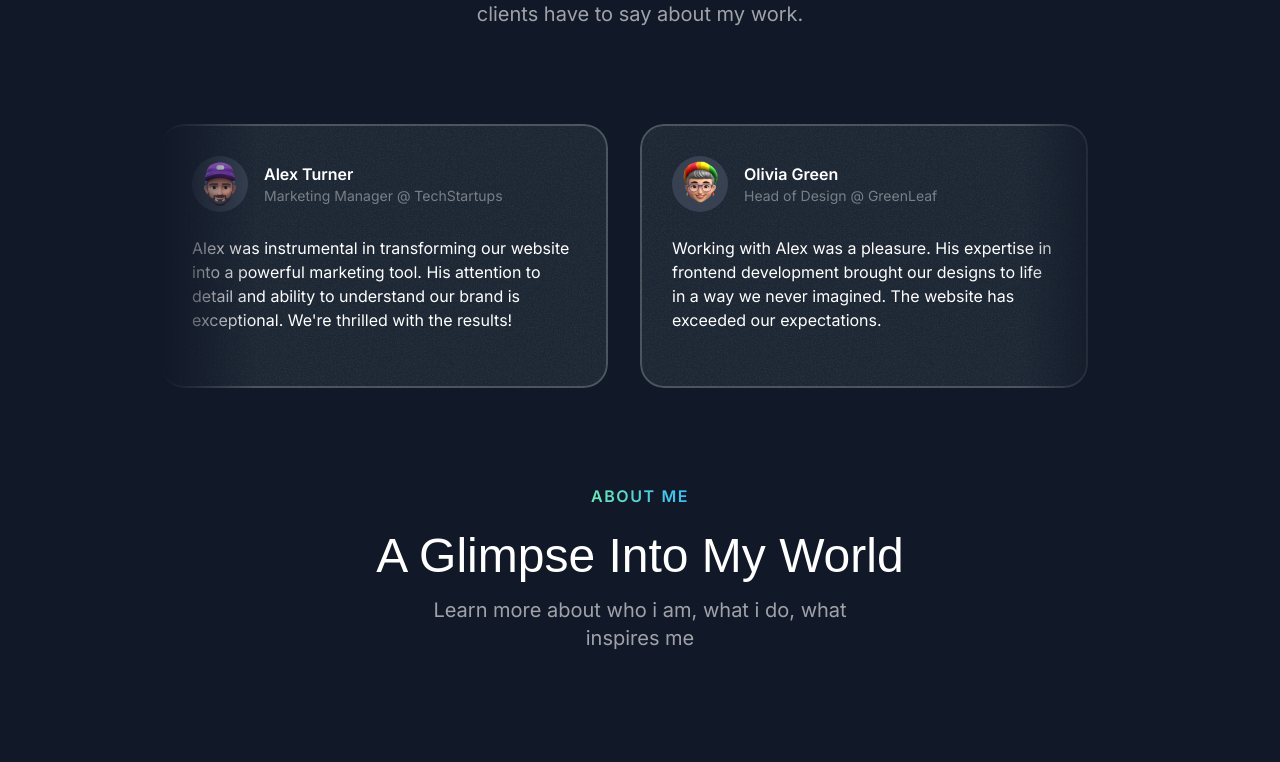
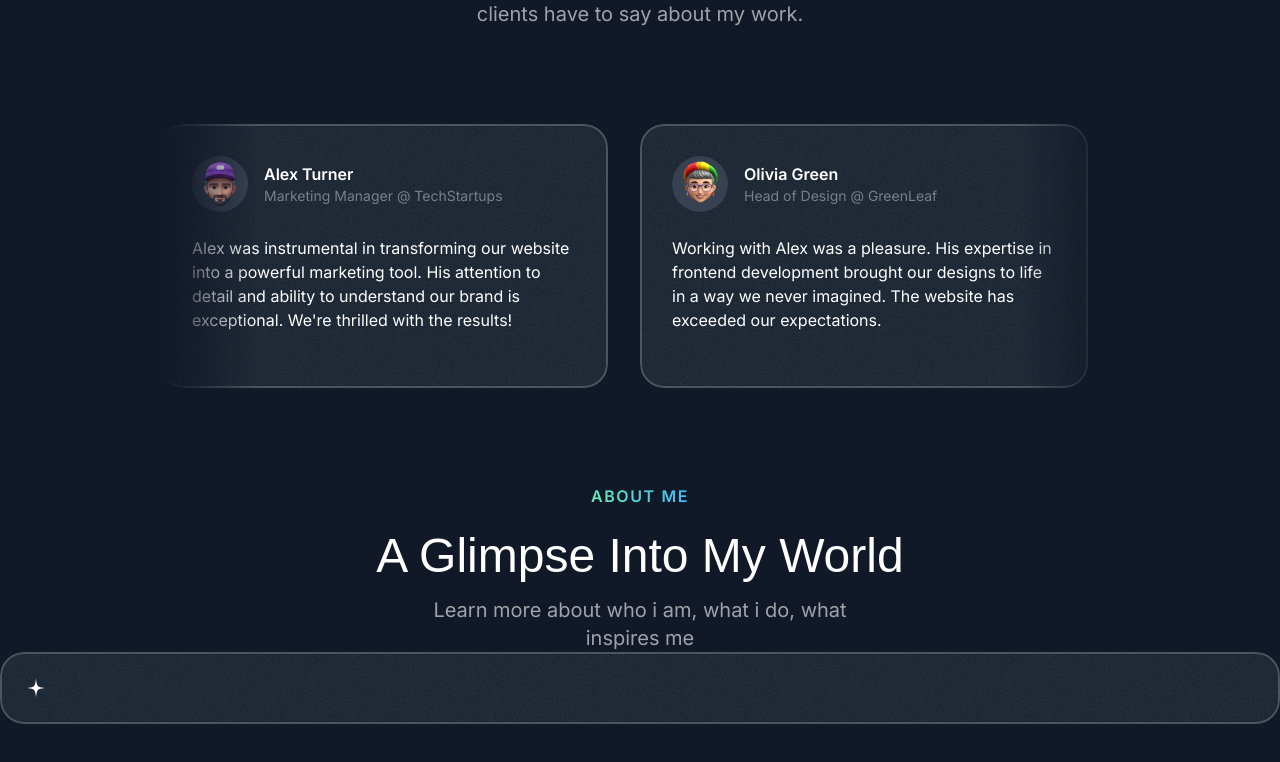
Before and after one commit to MorhafGhziel/frontend-tribe-portofolio, a Next.js app: page / in a window 1280 px wide. Shown: the part 3432-4194 px from the top of the page. Before the commit the page ends 4084 px from the top, so only its background shows below. Built offline with nearby package versions, Linux system fonts and the light colour scheme; a web font is replaced by a local one.

Commit message:
added the staricon inside the card

```diff
--- a/src/sections/About.tsx
+++ b/src/sections/About.tsx
@@ -1,13 +1,22 @@
+import Card from "@/components/Card";
 import SectionHeader from "@/components/SectionHeader";
+import StarIcon from "@/assets/icons/star.svg";
 
 export const AboutSection = () => {
   return (
-    <div className="">
+    <div className="pb-96">
       <SectionHeader
-        title="ABOUT ME"
+        title="About Me"
         eyebrow="A Glimpse Into My World"
         description="Learn more about who i am, what i do, what inspires me"
       />
+      <div>
+        <Card>
+          <div>
+            <StarIcon />
+          </div>
+        </Card>
+      </div>
     </div>
   );
 };
```
